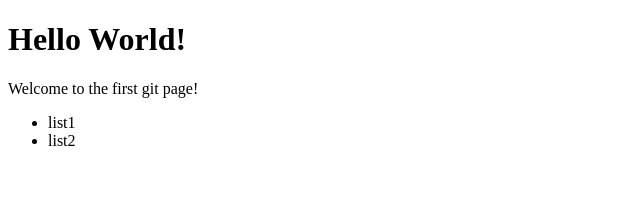
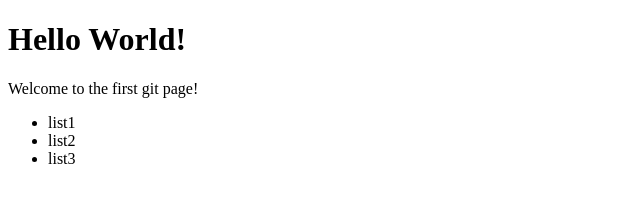
Before and after one commit to aloshar3/myapp, a plain HTML site: page index.html in a window 1280 px wide. Shown: the full height of the page, 0-640 px from the left. Drawn offline with Linux system fonts and the light colour scheme.

Commit message:
Update index.html
list added

```diff
--- a/index.html
+++ b/index.html
@@ -12,6 +12,7 @@
     <ul>
         <li>list1</li>
         <li>list2</li>
+        <li>list3</li>
     </ul>
 </body>
 </html>
```
